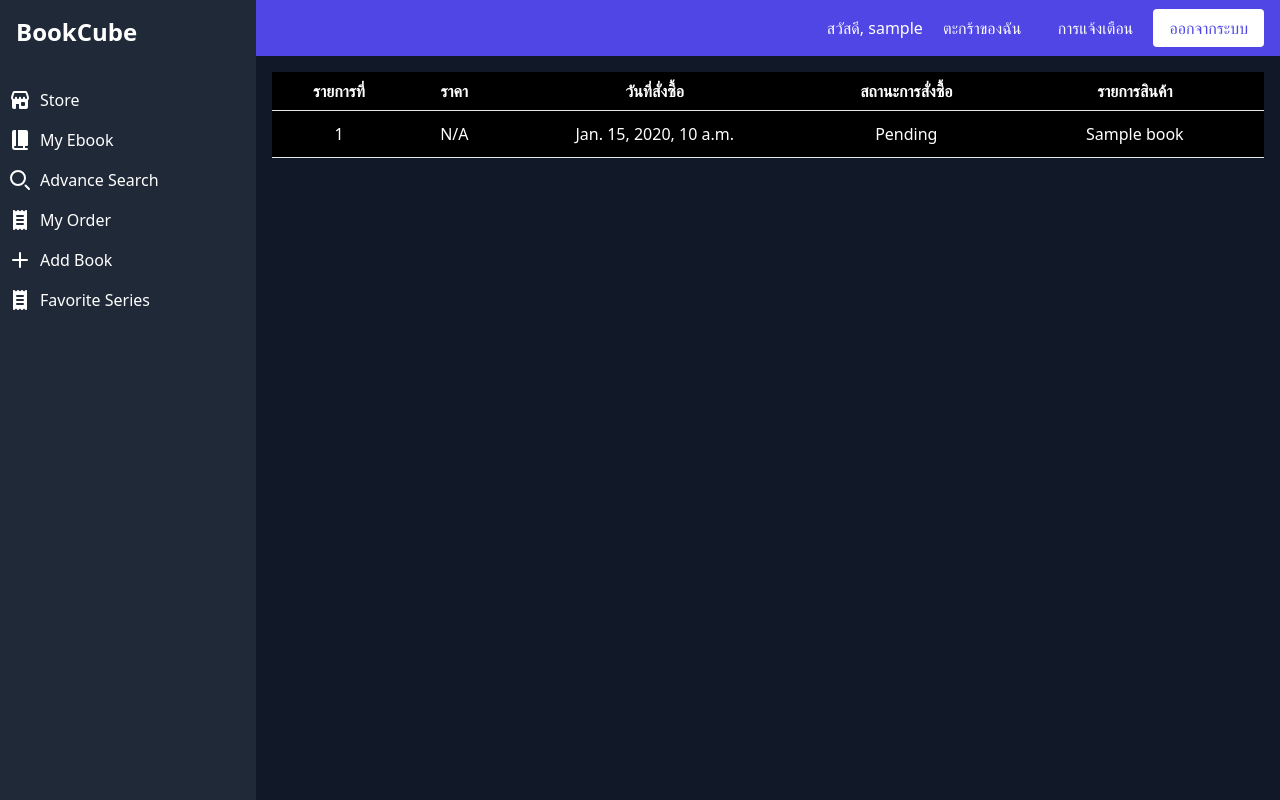
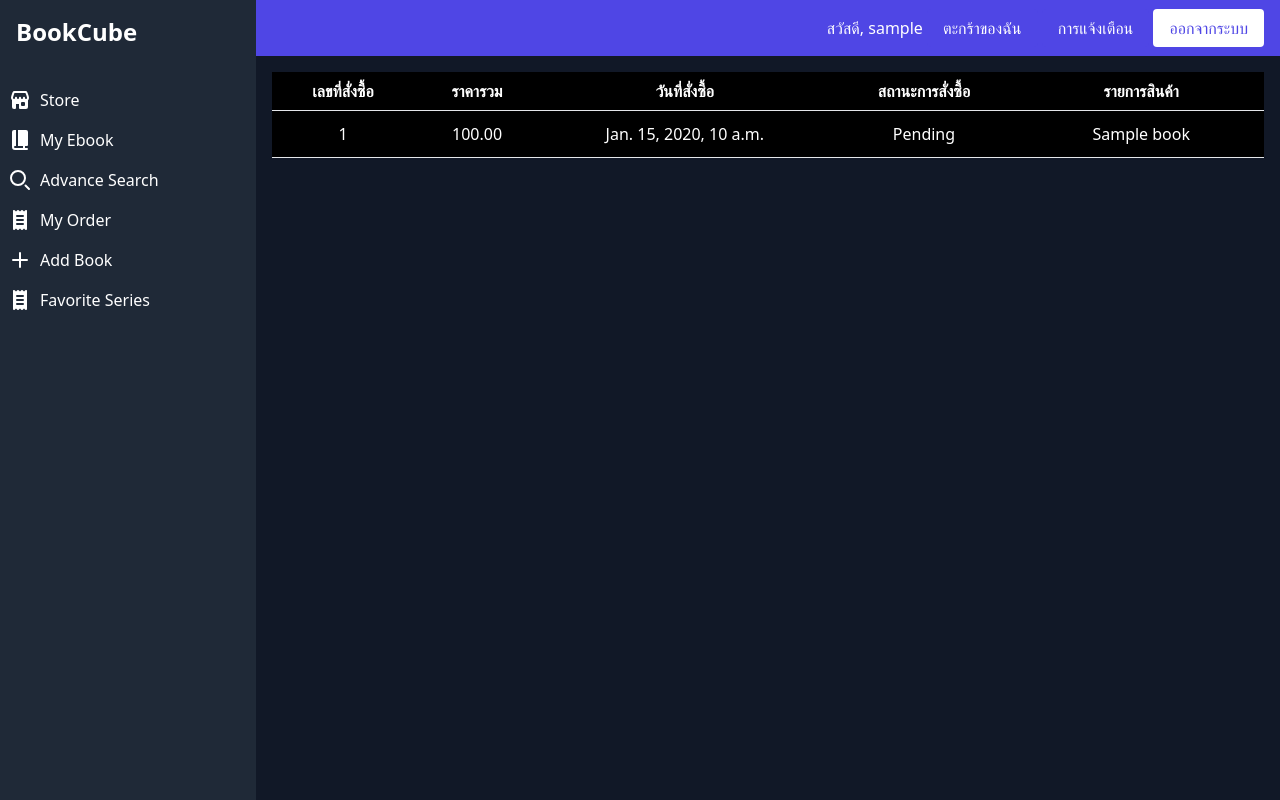
Before and after one commit to heartnet123/BookCube, a Django app: page /order/ in a window 1280 px wide. Run offline with Django 5.2, Linux system fonts and the light colour scheme; a user stored in the database is signed in; tables that the repository leaves empty hold one stand-in row (values such as "Sample post"); some libraries are stand-ins or nearby versions.

Commit message:
change_order

```diff
--- a/Bookcube/ebook/models.py
+++ b/Bookcube/ebook/models.py
@@ -102,6 +102,7 @@ class CartItem(models.Model):
     def __str__(self):
         return f"{self.quantity} x {self.book.title} ในตะกร้าของ {self.cart.user.username}"
 
+
 class Order(models.Model):
     STATUS_CHOICES = (
         ('Pending', 'Pending'),
@@ -114,6 +115,8 @@ class Order(models.Model):
 
     def __str__(self):
         return f"คำสั่งซื้อ {self.id} โดย {self.user.username}"
+    def total_price(self):
+        return sum(item.total_price() for item in self.items.all())
 
 class OrderItem(models.Model):
     order = models.ForeignKey(Order, on_delete=models.CASCADE, related_name='items')
@@ -123,6 +126,9 @@ class OrderItem(models.Model):
 
     def __str__(self):
         return f"{self.quantity} x {self.book.title} ในคำสั่งซื้อ {self.order.id}"
+
+    def total_price(self):
+        return self.price * self.quantity
 
 class Payment(models.Model):
     STATUS_CHOICES = (
--- a/Bookcube/ebook/templates/order.html
+++ b/Bookcube/ebook/templates/order.html
@@ -5,8 +5,8 @@
 <table class="min-w-full bg-black">
     <thead>
         <tr>
-            <th class="py-2 px-4 border-b border-black-200 bg-black-100">รายการที่</th>
-            <th class="py-2 px-4 border-b border-black-200 bg-black-100">ราคา</th>
+            <th class="py-2 px-4 border-b border-black-200 bg-black-100">เลขที่สั่งซื้อ</th>
+            <th class="py-2 px-4 border-b border-black-200 bg-black-100">ราคารวม</th>
             <th class="py-2 px-4 border-b border-black-200 bg-black-100">วันที่สั่งซื้อ</th>
             <th class="py-2 px-4 border-b border-black-200 bg-black-100">สถานะการสั่งซื้อ</th>
             <th class="py-2 px-4 border-b border-black-200 bg-black-100">รายการสินค้า</th>
@@ -16,7 +16,7 @@
         {% for order in orders %}
         <tr>
             <td class="py-2 px-4 border-b border-black-200 text-center">{{ order.id|default:"N/A" }}</td>
-            <td class="py-2 px-4 border-b border-black-200 text-center">{{ order.book_prices|default:"N/A" }}</td>
+            <td class="py-2 px-4 border-b border-black-200 text-center">{{ order.total_price|default:"N/A" }}</td>
             <td class="py-2 px-4 border-b border-black-200 text-center">{{ order.order_date|default:"N/A" }}</td>
             <td class="py-2 px-4 border-b border-black-200 text-center">{{ order.status|default:"N/A" }}</td>
             <td class="py-2 px-4 border-b border-black-200">
```
